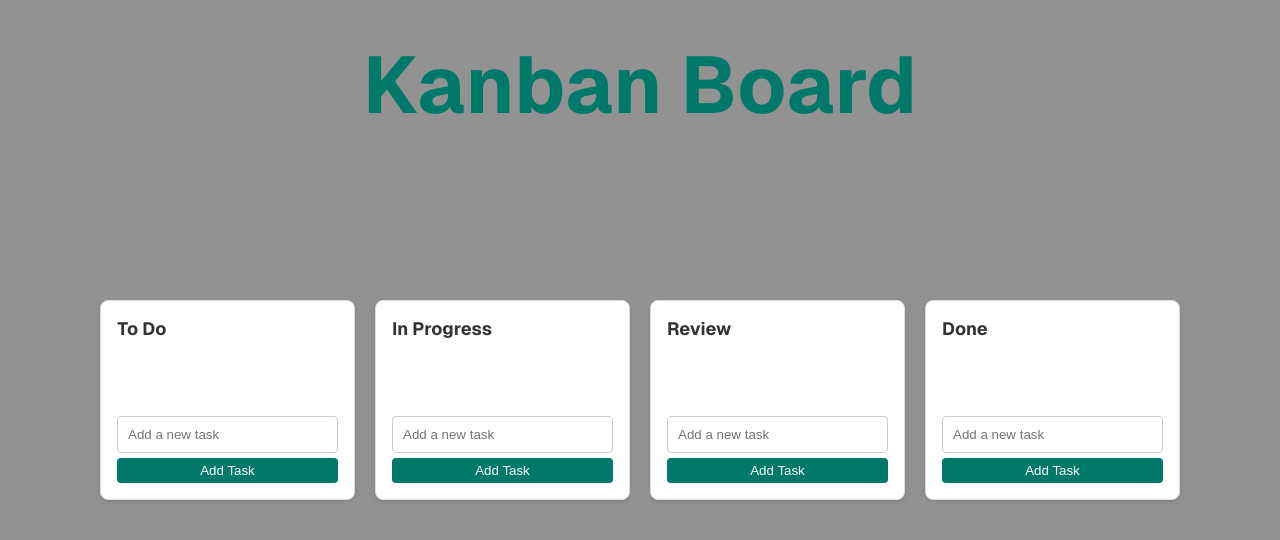
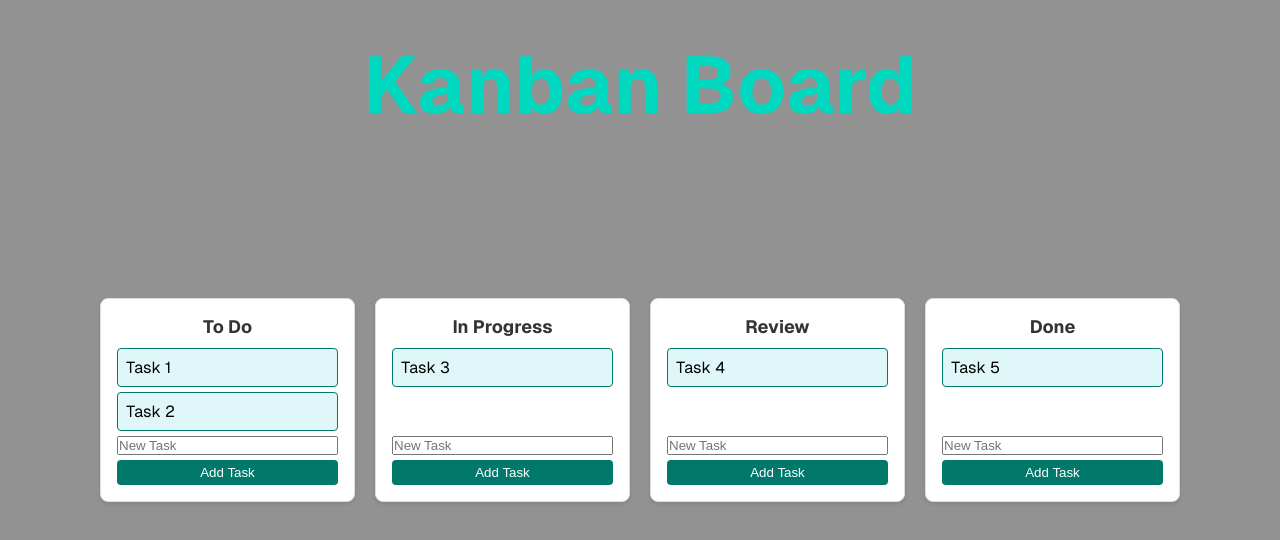
Before and after one commit to FelixDuverell/kanban, a Next.js app: page / in a window 1280 px wide. Shown: the top 540 px of the page. Built offline with nearby package versions, Linux system fonts and the light colour scheme.

Commit message:
layout push

```diff
--- a/src/app/page.module.css
+++ b/src/app/page.module.css
@@ -3,7 +3,7 @@
 :root {
   --foreground: #000;
   --background: #929292;
-  --header: #00796b;
+  --header: #00d8bf;
 }
 
 .page {
@@ -47,6 +47,7 @@
   margin: 0;
   font-size: 18px;
   color: #333;
+  text-align: center;
 }
 
 .taskList {
--- a/src/app/page.tsx
+++ b/src/app/page.tsx
@@ -1,57 +1,116 @@
 // src/app/components/KanbanCards.tsx
 
 "use client";
-
 // src/app/components/KanbanCards.tsx
 
 import React, { useState } from 'react';
 import styles from './page.module.css';
 
+interface Task {
+    id: number;
+    title: string;
+}
+
+interface Card {
+    title: string;
+    tasks: Task[];
+}
+
 export default function KanbanCards() {
-    const [tasks, setTasks] = useState<{ title: string; content: string[] }[]>([
-        { title: 'To Do', content: [] },
-        { title: 'In Progress', content: [] },
-        { title: 'Review', content: [] },
-        { title: 'Done', content: [] },
-    ]);
+    const initialCards: Card[] = [
+        { title: 'To Do', tasks: [{ id: 1, title: 'Task 1' }, { id: 2, title: 'Task 2' }] },
+        { title: 'In Progress', tasks: [{ id: 3, title: 'Task 3' }] },
+        { title: 'Review', tasks: [{ id: 4, title: 'Task 4' }] },
+        { title: 'Done', tasks: [{ id: 5, title: 'Task 5' }] },
+    ];
 
-    const [newTask, setNewTask] = useState('');
-    const [selectedColumn, setSelectedColumn] = useState<number | null>(null);
+    const [cards, setCards] = useState(initialCards);
+    const [draggingTask, setDraggingTask] = useState<Task | null>(null);
+    const [draggingCardIndex, setDraggingCardIndex] = useState<number | null>(null);
+    const [newTaskTitles, setNewTaskTitles] = useState<string[]>(Array(cards.length).fill(''));
 
-    const addTask = () => {
-        if (newTask && selectedColumn !== null) {
-            const updatedTasks = [...tasks];
-            updatedTasks[selectedColumn].content.push(newTask);
-            setTasks(updatedTasks);
-            setNewTask('');
+    const handleDragStart = (cardIndex: number, taskIndex: number) => {
+        setDraggingTask(cards[cardIndex].tasks[taskIndex]);
+        setDraggingCardIndex(cardIndex);
+    };
+
+    const handleDrop = (targetCardIndex: number) => {
+        if (draggingTask && draggingCardIndex !== null) {
+            const newCards = [...cards];
+            const sourceTasks = newCards[draggingCardIndex].tasks;
+            const targetTasks = newCards[targetCardIndex].tasks;
+
+            // Remove task from source
+            const updatedSourceTasks = sourceTasks.filter(task => task.id !== draggingTask.id);
+            newCards[draggingCardIndex].tasks = updatedSourceTasks;
+
+            // Add task to target
+            targetTasks.push(draggingTask);
+            newCards[targetCardIndex].tasks = targetTasks;
+
+            setCards(newCards);
+            setDraggingTask(null);
+            setDraggingCardIndex(null);
         }
+    };
+
+    const handleInputChange = (cardIndex: number, value: string) => {
+        const updatedTitles = [...newTaskTitles];
+        updatedTitles[cardIndex] = value;
+        setNewTaskTitles(updatedTitles);
+    };
+
+    const handleAddTask = (cardIndex: number) => {
+        const newTaskTitle = newTaskTitles[cardIndex].trim();
+        if (newTaskTitle === '') return;
+
+        const newTask: Task = {
+            id: Date.now(), // Using timestamp as a unique ID
+            title: newTaskTitle,
+        };
+
+        const updatedCards = [...cards];
+        updatedCards[cardIndex].tasks.push(newTask);
+        setCards(updatedCards);
+        setNewTaskTitles((prev) => {
+            const newTitles = [...prev];
+            newTitles[cardIndex] = ''; // Clear input field
+            return newTitles;
+        });
     };
 
     return (
         <div className={styles.page}>
             <h1 className={styles.header}>Kanban Board</h1>
             <div className={styles.kanbanContainer}>
-                {tasks.map((task, index) => (
-                    <div className={styles.card} key={index}>
-                        <h3 className={styles.cardTitle}>{task.title}</h3>
+                {cards.map((card, cardIndex) => (
+                    <div
+                        className={styles.card}
+                        key={cardIndex}
+                        onDragOver={(e) => e.preventDefault()} // Allow drop
+                        onDrop={() => handleDrop(cardIndex)} // Handle drop
+                    >
+                        <h3 className={styles.cardTitle}>{card.title}</h3>
                         <div className={styles.taskList}>
-                            {task.content.map((content, idx) => (
-                                <div className={styles.task} key={idx}>
-                                    {content}
+                            {card.tasks.map((task, taskIndex) => (
+                                <div
+                                    key={task.id}
+                                    className={styles.task}
+                                    draggable
+                                    onDragStart={() => handleDragStart(cardIndex, taskIndex)}
+                                >
+                                    {task.title}
                                 </div>
                             ))}
                         </div>
                         <input
                             type="text"
-                            value={newTask}
-                            onChange={(e) => setNewTask(e.target.value)}
-                            placeholder="Add a new task"
-                            className={styles.textarea}
+                            value={newTaskTitles[cardIndex]}
+                            onChange={(e) => handleInputChange(cardIndex, e.target.value)}
+                            className={styles.input}
+                            placeholder="New Task"
                         />
-                        <button className={styles.btn} onClick={() => {
-                            setSelectedColumn(index);
-                            addTask();
-                        }}>
+                        <button className={styles.btn} onClick={() => handleAddTask(cardIndex)}>
                             Add Task
                         </button>
                     </div>
```
Also changed, not shown: src/app/layout.tsx (line endings or trailing spaces).
